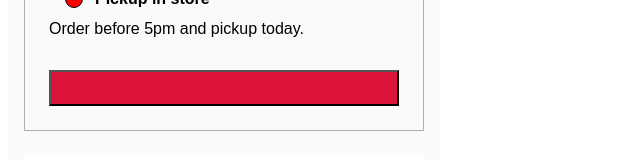
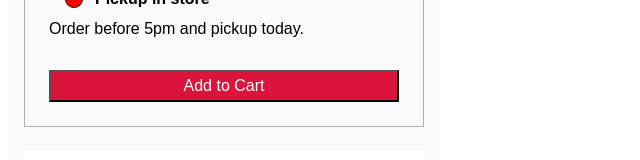
Before and after one commit to o0Maikeru0o/Clothing-options-order-panel, a React app: page / in a window 1280 px wide. Shown: the part 455-615 px from the top of the page, without its empty margins (0-640 px from the left). Built offline with nearby package versions, Linux system fonts and the light colour scheme; no server answers; the HTML template or start-up script is replaced by a standard one.

Commit message:
Add button content

```diff
--- a/client/src/components/ShippingMock.jsx
+++ b/client/src/components/ShippingMock.jsx
@@ -39,10 +39,10 @@ const AddToCart = styled.button`
   height: 2rem;
   background: crimson;
   font-color: white;
-  padding: 1rem;
+  padding: 0px;
   text-align: center;
   color: white;
-  font-size: .7rem;
+  font-size: 1rem;
   font-weight: 400;
   margin-top: 2rem;
 `;
@@ -60,7 +60,7 @@ const ShippingMock = (props) => {
         <br></br>
       </ShippingButton>
       <div>Order before 5pm and pickup today.</div>
-      <AddToCart></AddToCart>
+      <AddToCart>Add to Cart</AddToCart>
     </ShippingContainer>
   );
 }
```
